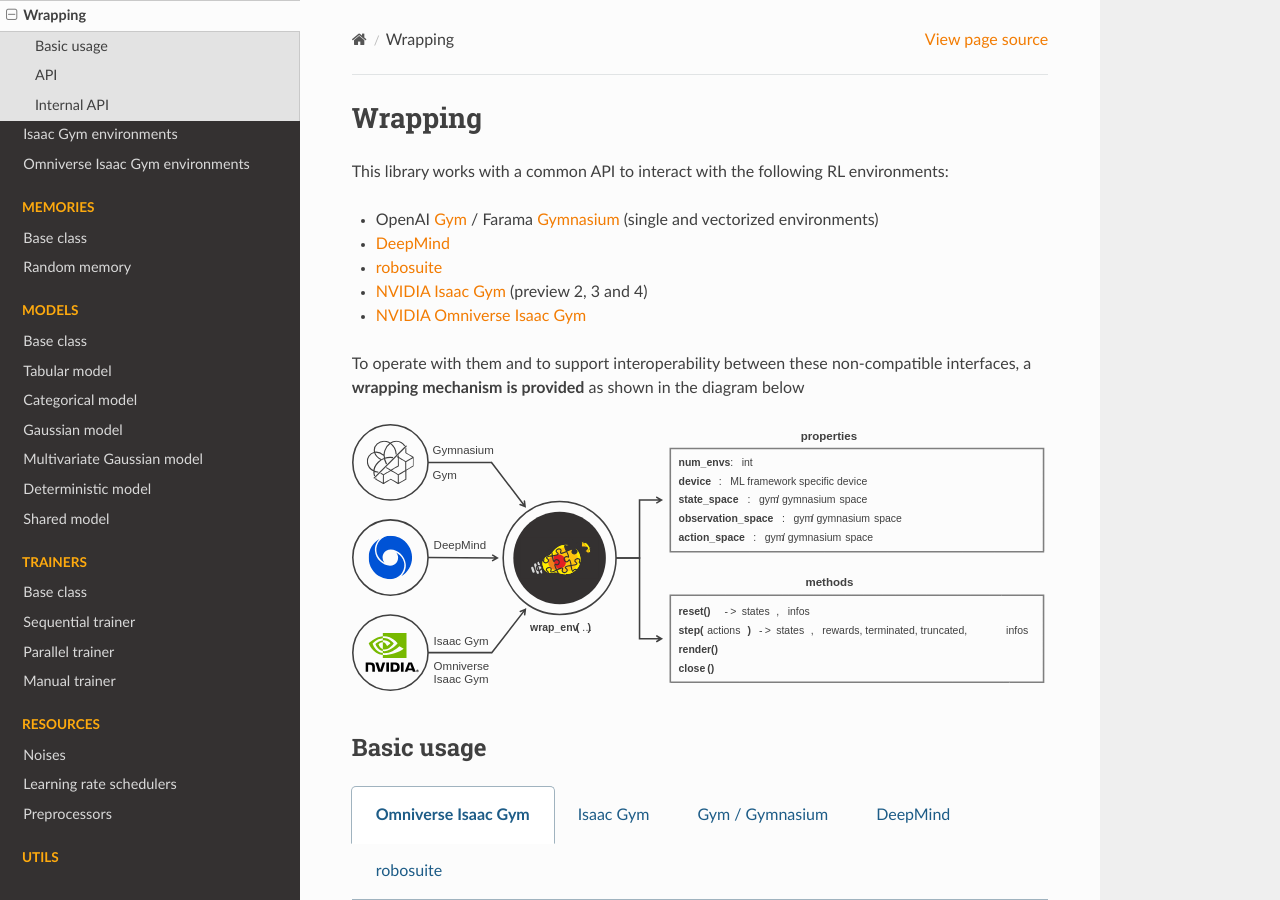
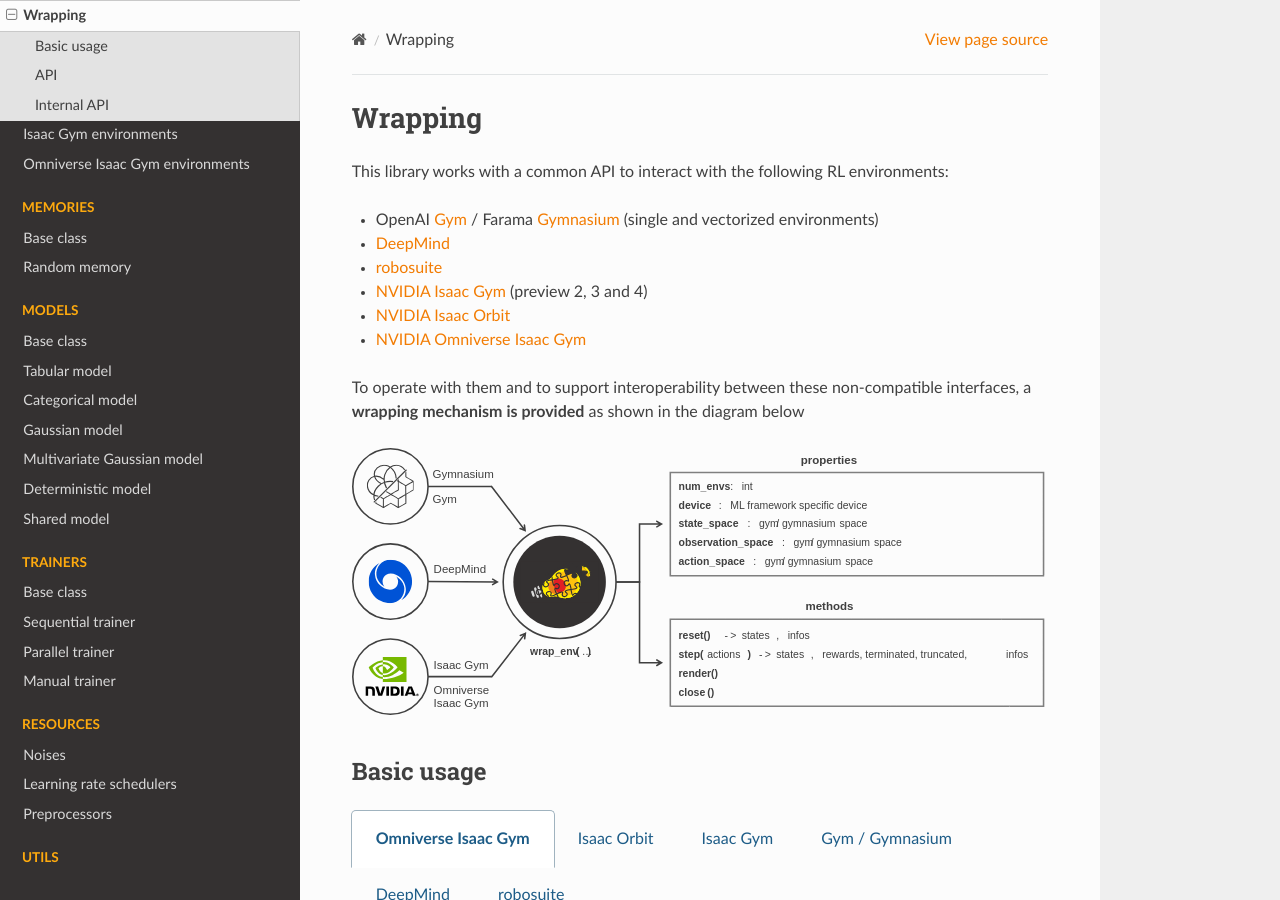
Before and after one commit to Toni-SM/skrl, a Sphinx documentation site: the page built from docs/source/modules/skrl.envs.wrapping.rst, in a window 1280 px wide and 900 px high. Built offline with Sphinx 7.4.7 and the Read the Docs theme 2.0.0, drawn with Linux system fonts in a browser that asks for light colours; some of the changed lines change nothing that is shown.

Commit message:
Add Isaac Orbit environment wrapper to docs

```diff
--- a/docs/source/modules/skrl.envs.wrapping.rst
+++ b/docs/source/modules/skrl.envs.wrapping.rst
@@ -7,6 +7,7 @@
 * `DeepMind <https://github.com/deepmind/dm_env>`_
 * `robosuite <https://robosuite.ai/>`_
 * `NVIDIA Isaac Gym <https://developer.nvidia.com/isaac-gym>`_ (preview 2, 3 and 4)
+* `NVIDIA Isaac Orbit <https://isaac-orbit.github.io/orbit/index.html>`_
 * `NVIDIA Omniverse Isaac Gym <https://docs.omniverse.nvidia.com/app_isaacsim/app_isaacsim/tutorial_gym_isaac_gym.html>`_
 
 To operate with them and to support interoperability between these non-compatible interfaces, a **wrapping mechanism is provided** as shown in the diagram below
@@ -58,6 +59,21 @@
 
                     # wrap the environment
                     env = wrap_env(env)  # or 'env = wrap_env(env, wrapper="omniverse-isaacgym")'
+
+    .. tab:: Isaac Orbit
+
+        .. code-block:: python
+            :linenos:
+
+            # import the environment wrapper and loader
+            from skrl.envs.torch import wrap_env
+            from skrl.envs.torch import load_isaac_orbit_env
+
+            # load the environment
+            env = load_isaac_orbit_env(task_name="Isaac-Cartpole-v0")
+
+            # wrap the environment
+            env = wrap_env(env)  # or 'env = wrap_env(env, wrapper="isaac-orbit")'
 
     .. tab:: Isaac Gym
 
@@ -286,6 +302,13 @@
 
     .. automethod:: __init__
 
+.. autoclass:: skrl.envs.torch.wrappers.IsaacOrbitWrapper
+    :undoc-members:
+    :show-inheritance:
+    :members:
+
+    .. automethod:: __init__
+
 .. autoclass:: skrl.envs.torch.wrappers.IsaacGymPreview3Wrapper
     :undoc-members:
     :show-inheritance:
```
